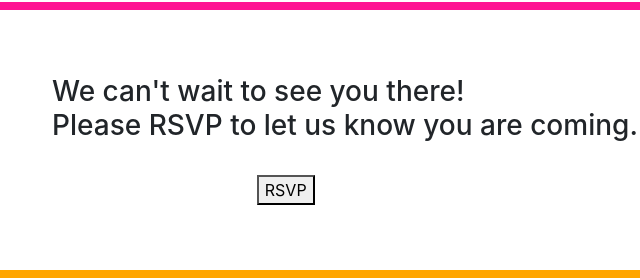
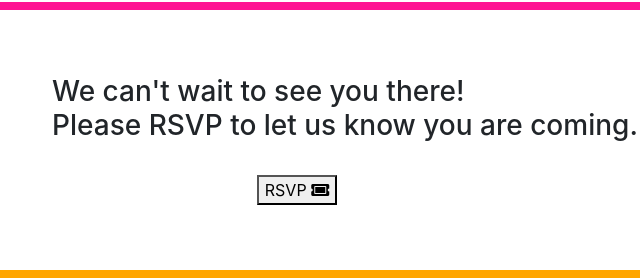
Before and after one commit to edmorales94/Mixteca-Organization, a website: page index.html in a window 1280 px wide. Shown: the part 1260-1540 px from the top of the page, 332-972 px from the left. Drawn offline with nearby package versions, Linux system fonts and the light colour scheme.

Commit message:
added ticket image to rsvp button

```diff
--- a/index.html
+++ b/index.html
@@ -118,7 +118,7 @@
                     <h3>We can't wait to see you there!<br>
                         Please RSVP to let us know you are coming.
                     </h3>
-                    <button id="rsvp">RSVP</button>
+                    <button id="rsvp">RSVP <i class="fas fa-ticket-alt"></i></button>
                 </div>
             </div>
         </div>
```
